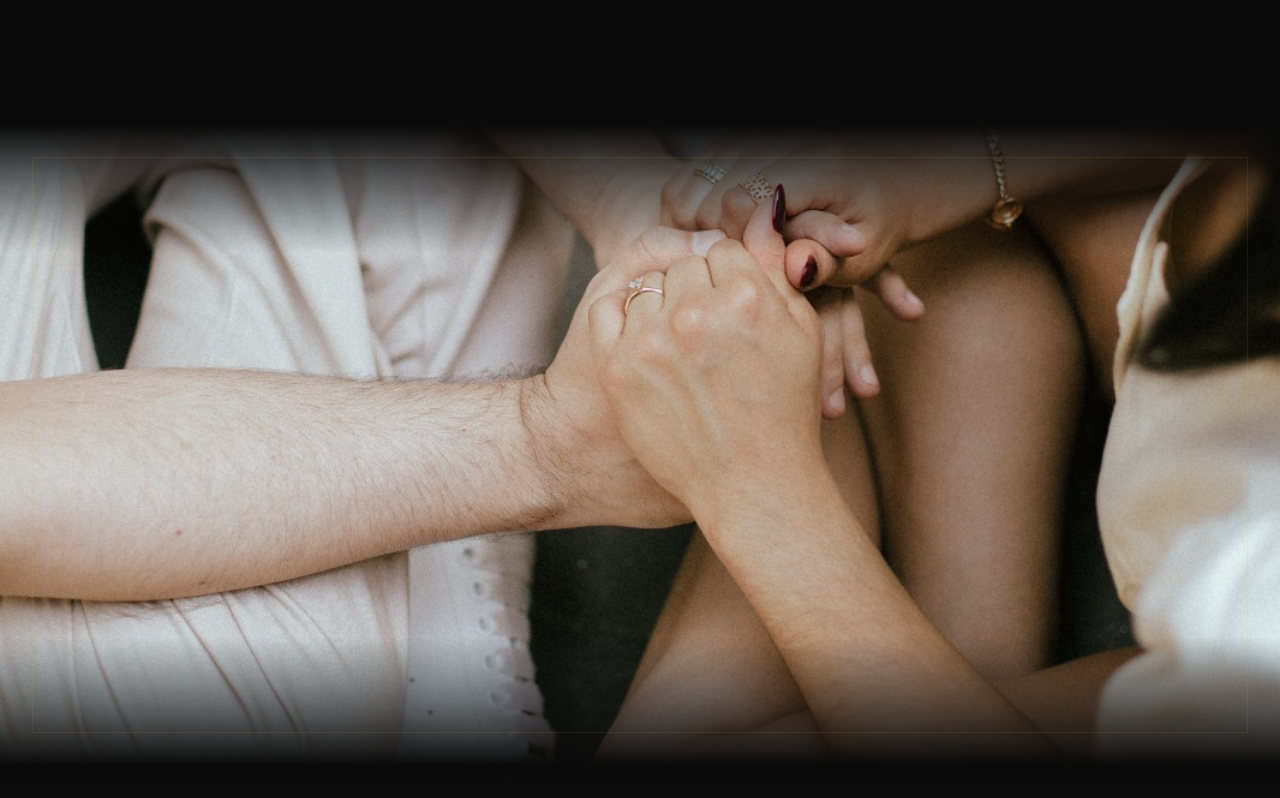
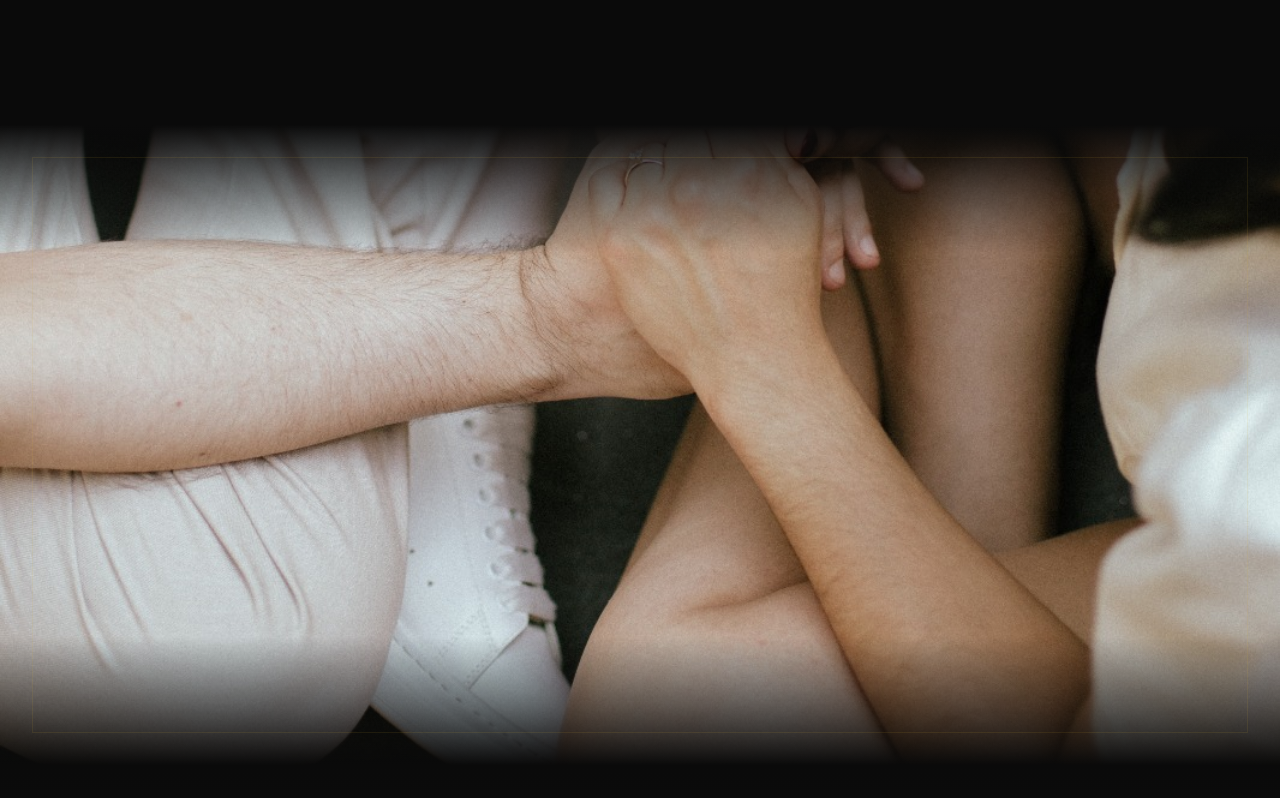
Before and after one commit to jeadguro/pedro-michel, a plain HTML site: page index.html in a window 1280 px wide. Shown: the part 3222-4020 px from the top of the page. Drawn offline with nearby package versions, Linux system fonts and the light colour scheme.

Commit message:
se agregan fotos de nuevo

```diff
--- a/index.html
+++ b/index.html
@@ -552,7 +552,7 @@
         }
 
         .photo-hands img {
-            object-position: center 80%;
+            object-position: center 90%;
         }
 
         /* Quote Section */
```
